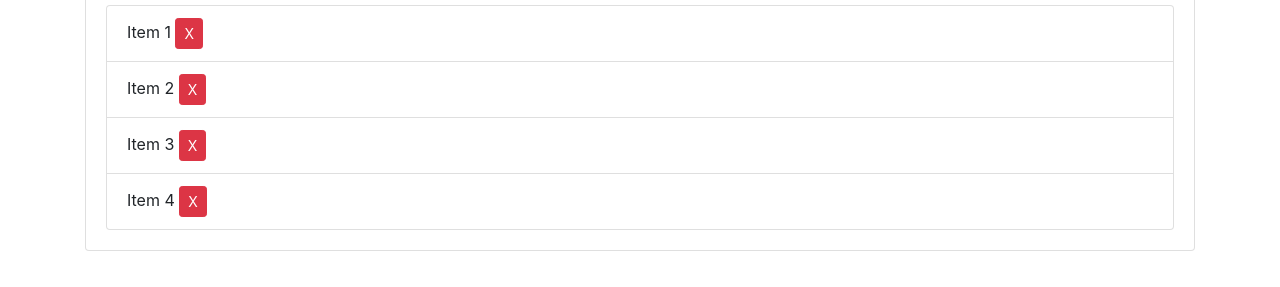
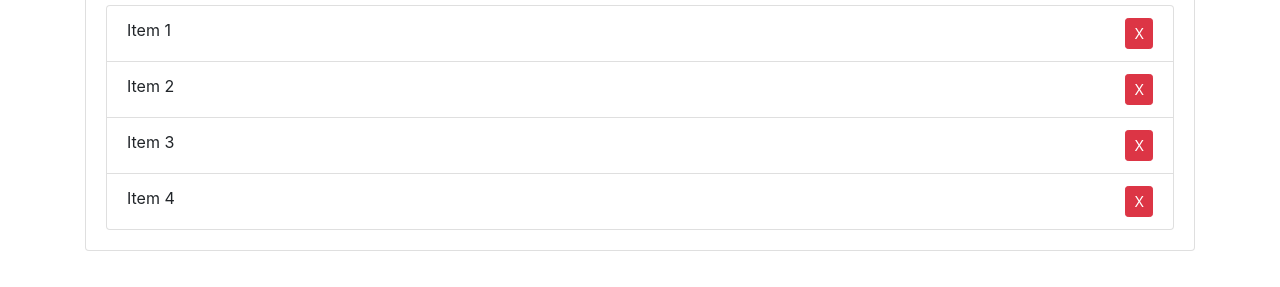
Before and after one commit to ToshpulatovAlimardon/Item-Listener, a plain HTML site: page index.html in a window 1280 px wide. Shown: the part 283-570 px from the top of the page. Drawn offline with nearby package versions, Linux system fonts and the light colour scheme.

Commit message:
changed lest item

```diff
--- a/index.html
+++ b/index.html
@@ -7,6 +7,12 @@
     <!-- Bootstrap link -->
     <link rel="stylesheet" href="https://cdn.jsdelivr.net/npm/bootstrap@4.3.1/dist/css/bootstrap.min.css" integrity="sha384-ggOyR0iXCbMQv3Xipma34MD+dH/1fQ784/j6cY/iJTQUOhcWr7x9JvoRxT2MZw1T" crossorigin="anonymous">
     <title>Item Listener</title>
+    <style>
+        .list-group-item {
+            display: flex;
+            justify-content: space-between;
+        }
+    </style>
 </head>
 <body>
     <header id="main-header" class="bg-success text-white p-4 mb-3">
```
